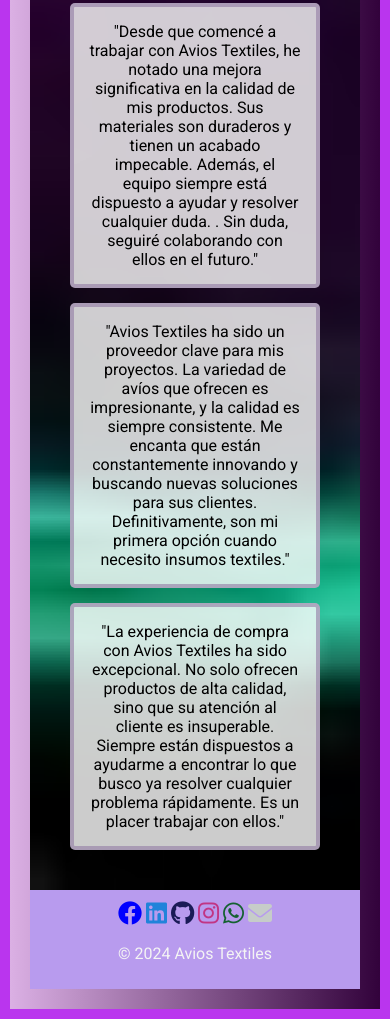
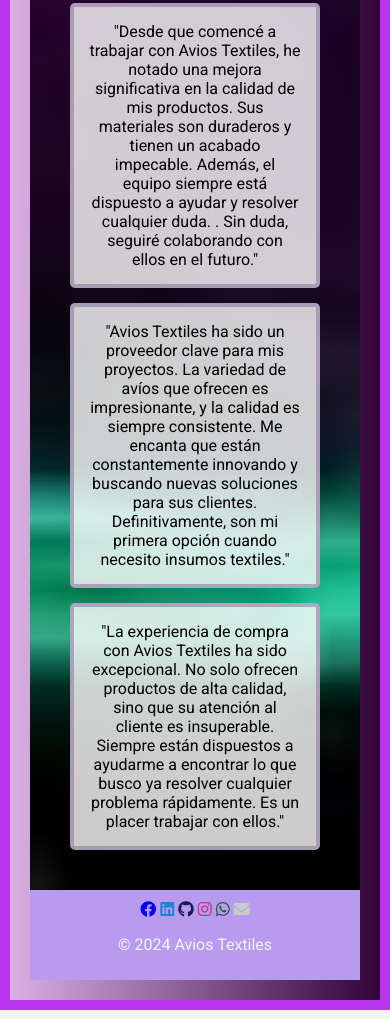
Before and after one commit to Klauno/Preentrega-ClaudiaOliverio, a plain HTML site: page index.html in a window 390 px wide. Shown: the part 2849-3868 px from the top of the page. Drawn offline with Linux system fonts and the light colour scheme.

Commit message:
Revert "Actualización css"
This reverts commit 7c957870acbe64075f16a00408520d3e203b3ac5.

```diff
--- a/css/styles.css
+++ b/css/styles.css
@@ -129,9 +129,6 @@
     .grid-container {
             grid-template-columns: 1fr;
         }
-        footer nav a {
-            font-size: 24px;
-        }
 }
 
 
```
